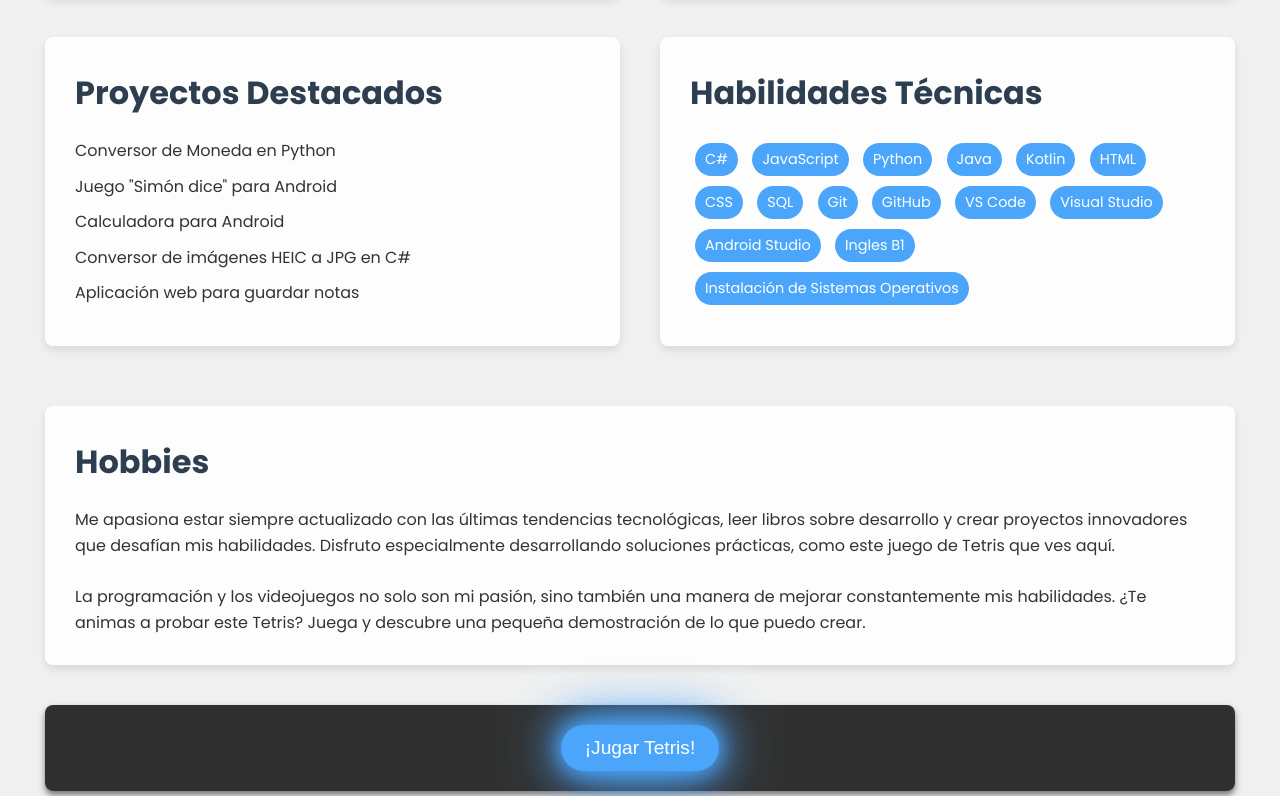
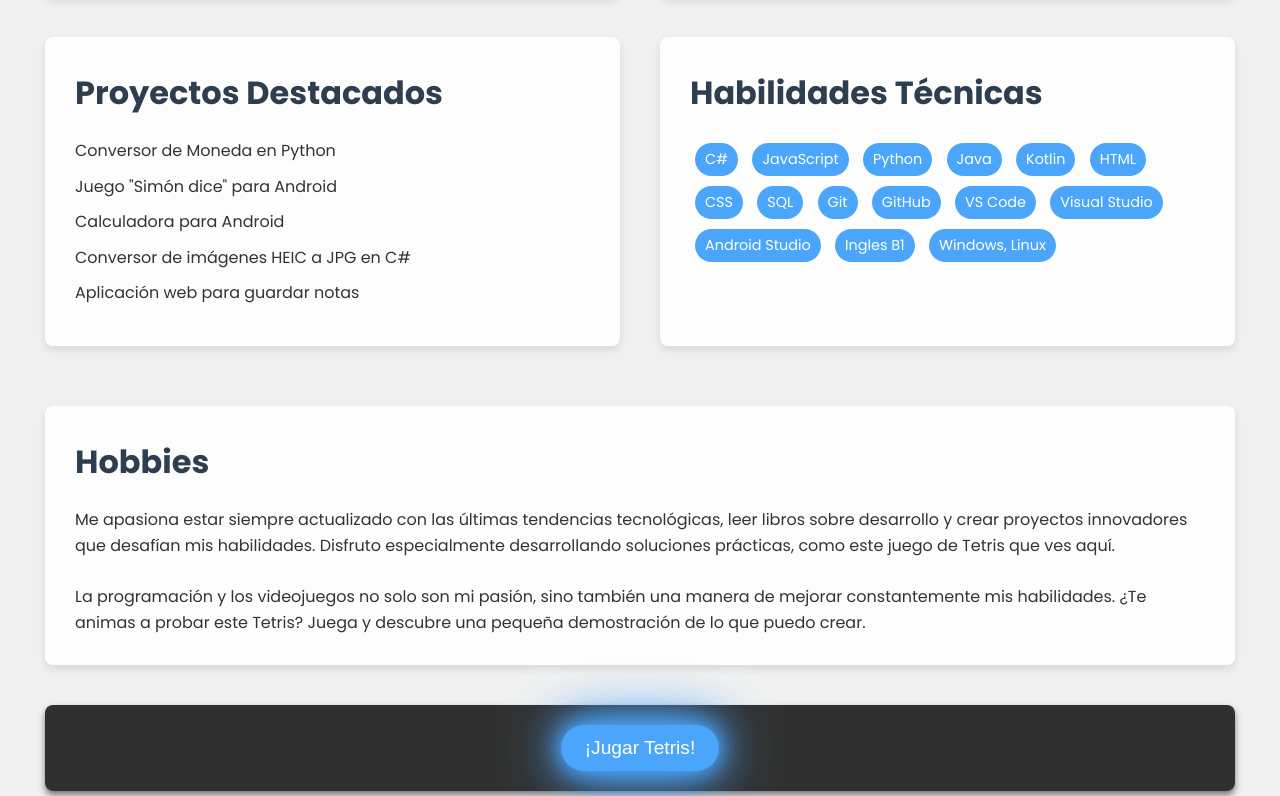
Before and after one commit to Dante0319/portafoliodante, a plain HTML site: page index.html in a window 1280 px wide. Shown: the part 1058-1854 px from the top of the page. Drawn offline with nearby package versions, Linux system fonts and the light colour scheme; animation ran at ten frames a second.

Commit message:
Update index.html

```diff
--- a/index.html
+++ b/index.html
@@ -74,7 +74,7 @@
                     <span class="skill">Visual Studio</span>
                     <span class="skill">Android Studio</span>
                     <span class="skill">Ingles B1</span>
-                    <span class="skill">Instalación de Sistemas Operativos</span>
+                    <span class="skill">Windows, Linux</span>
                 </div>
             </section>
         </main>
```
